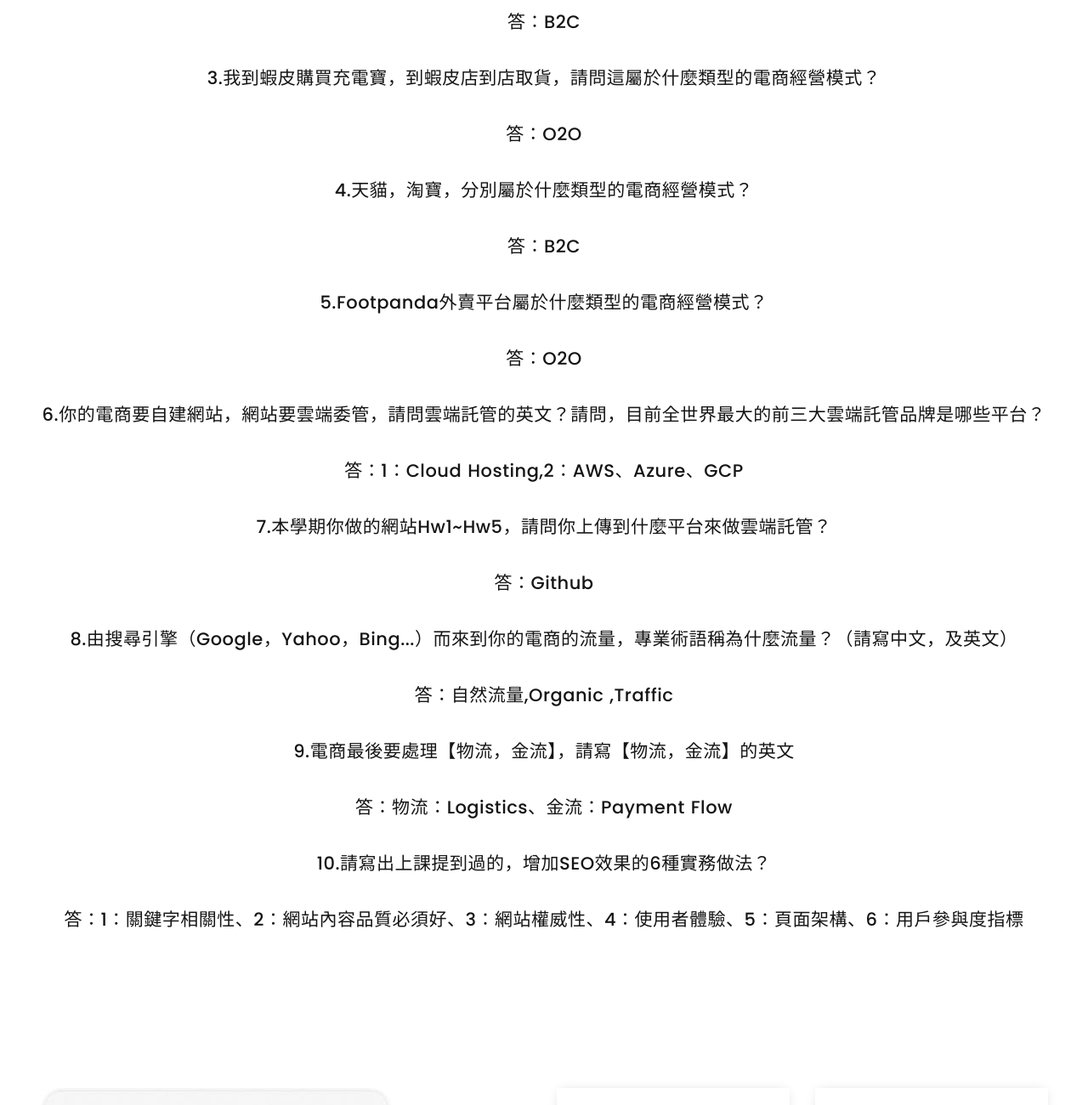
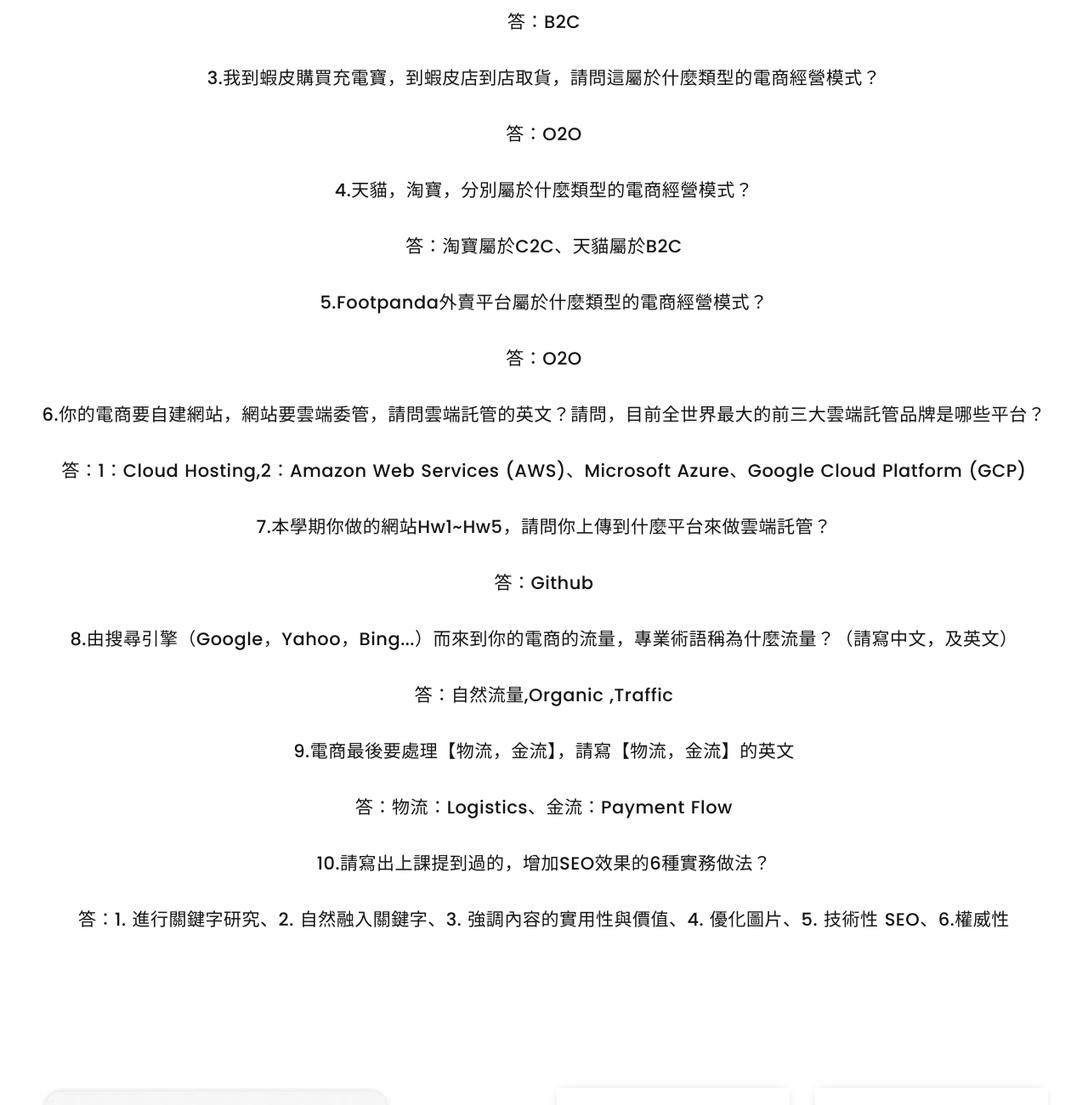
Before and after one commit to lai60092222/finaltest, a plain HTML site: page a8.html in a window 1280 px wide. Shown: the part 1247-2547 px from the top of the page at 85% size. Drawn offline with Linux system fonts and the light colour scheme.

Commit message:
Add files via upload

```diff
--- a/a8.html
+++ b/a8.html
@@ -241,11 +241,11 @@
               <h4>3.我到蝦皮購買充電寶，到蝦皮店到店取貨，請問這屬於什麼類型的電商經營模式？</h4>
               <h4>答：O2O</h4>
               <h4>4.天貓，淘寶，分別屬於什麼類型的電商經營模式？</h4>
-              <h4>答：B2C</h4>
+              <h4>答：淘寶屬於C2C、天貓屬於B2C</h4>
               <h4>5.footpanda外賣平台屬於什麼類型的電商經營模式？</h4>
               <h4>答：O2O</h4>
               <h4>6.你的電商要自建網站，網站要雲端委管，請問雲端託管的英文？請問，目前全世界最大的前三大雲端託管品牌是哪些平台？</h4>
-              <h4>答：1：Cloud Hosting,2：AWS、Azure、GCP</h4>
+              <h4>答：1：Cloud Hosting,2：Amazon Web Services (AWS)、Microsoft Azure、Google Cloud Platform (GCP)</h4>
               <h4>7.本學期你做的網站hw1~hw5，請問你上傳到什麼平台來做雲端託管？</h4>
               <h4>答：github</h4>
               <h4>8.由搜尋引擎（google，yahoo，bing...）而來到你的電商的流量，專業術語稱為什麼流量？（請寫中文，及英文）</h4>
@@ -253,7 +253,7 @@
               <h4>9.電商最後要處理【物流，金流】，請寫【物流，金流】的英文</h4>
               <h4>答：物流：Logistics、金流：Payment Flow</h4>
               <h4>10.請寫出上課提到過的，增加SEO效果的6種實務做法？</h4>
-              <h4>答：1：關鍵字相關性、2：網站內容品質必須好、3：網站權威性、4：使用者體驗、5：頁面架構、6：用戶參與度指標</h4>
+              <h4>答：1. 進行關鍵字研究、2. 自然融入關鍵字、3. 強調內容的實用性與價值、4. 優化圖片、5. 技術性 SEO、6.權威性</h4>
             </p>
 
 
```
